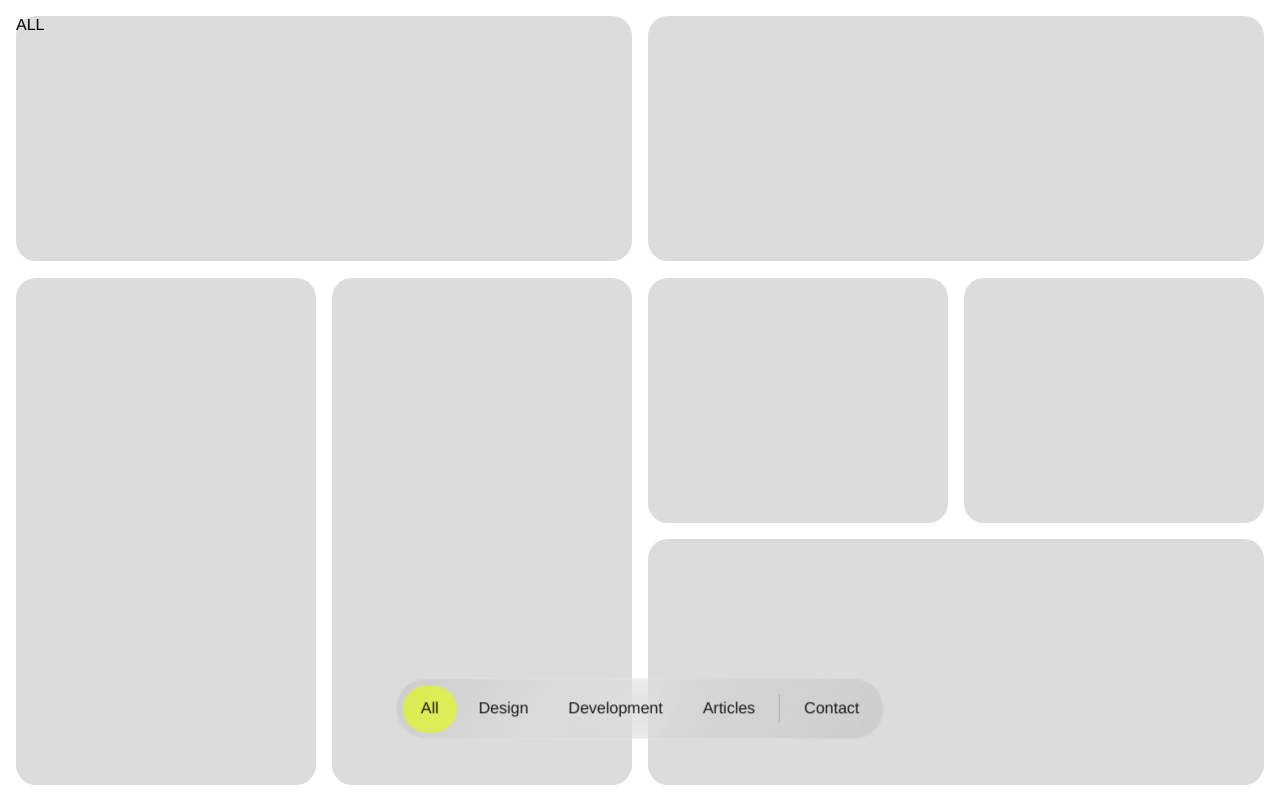
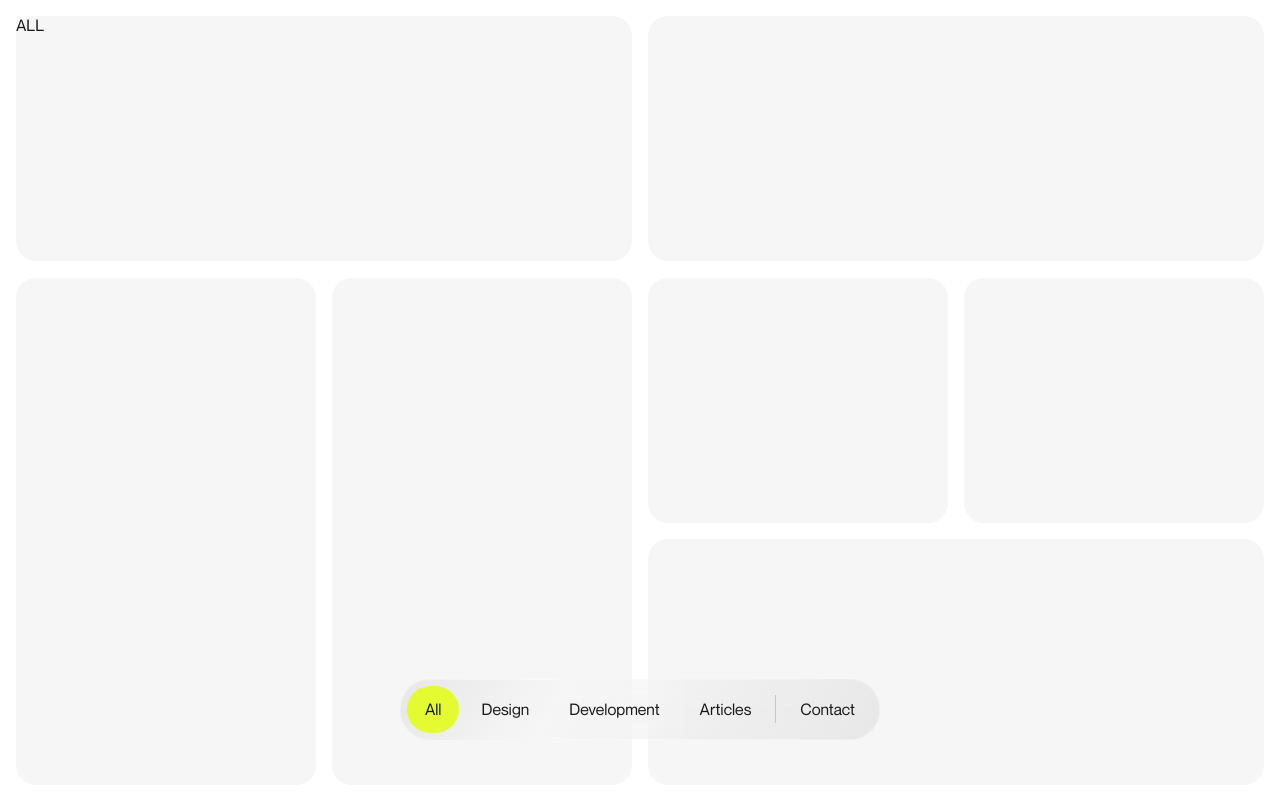
Before and after one commit to damian-dp/T1A2-Portfolio, a plain HTML site: page index.html in a window 1280 px wide. Drawn offline with nearby package versions, Linux system fonts and the light colour scheme; a web font is replaced by a local one.

Commit message:
added nav animations and colour variables

```diff
--- a/assets/css/fonts.css
+++ b/assets/css/fonts.css
@@ -1,20 +1,20 @@
 @font-face {
     font-family: "Neue Montreal";
-    src: url(/fonts/NeueMontreal-Regular.otf) format('opentype');
+    src: url(/assets/fonts/NeueMontreal-Regular.otf) format('opentype');
     font-weight: 400;
     font-style: normal;
 }
 
 @font-face {
     font-family: "Neue Montreal";
-    src: url(/fonts/NeueMontreal-Medium.otf) format('opentype');
+    src: url(/assets/fonts/NeueMontreal-Medium.otf) format('opentype');
     font-weight: 500;
     font-size: normal;
 }
 
 @font-face {
     font-family: "Mondwest";
-    src: url(/fonts/Mondwest-Regular.otf) format('opentype');
-    font-weight: 500;
+    src: url(/assets/fonts/Mondwest-Regular.otf) format('opentype');
+    font-weight: 400;
     font-size: normal;
 }
--- a/assets/css/nav.css
+++ b/assets/css/nav.css
@@ -1,83 +1,70 @@
+@import "/assets/css/normalize.css";
+
+
+
+.navWrapper {
+    display: flex;
+    align-items: center;
+    position: fixed;
+    z-index: 1;
+    animation-name: moveUp;
+    animation-duration: .4s;
+    animation-timing-function: ease;
+    animation-delay: .8s;
+    animation-fill-mode: both;
+
+}
+
+@keyframes moveUp {
+    from {bottom: -62px}
+    to {bottom: 60px}
+}
+
+
 nav {
     display: flex;
     align-items: center;
     width: fit-content;
     padding: 6px;
     gap: 4px;
-    flex-shrink: 0;
     border-radius: 30px;
     border: 1px solid rgba(255, 255, 255, 0.2);
     background: linear-gradient(123deg, rgba(79, 79, 79, 0.08) 1.74%, rgba(79, 79, 79, 0.08) 1.75%, rgba(255, 255, 255, 0.08) 33.05%, rgba(79, 79, 79, 0.08) 97.16%);
-    background-color: #16161603;
     -webkit-backdrop-filter: blur(24.999996185302734px);
     backdrop-filter: blur(24.999996185302734px);
-    position: fixed;
-    bottom: 30px;
-    left: 50%;
-    right: 50%;
-    transform: translate(-50%, -50%);
-    z-index: 1;
 }
 
 
 .navlink {
-    padding: 14px 18px 15px 18px;
-    border-radius: 90px;
-    color: #ffffff;
-    transition: .2s;
-    cursor: pointer;
-    background: rgba(225, 254, 2, 0);
-
-}
-
-.navlink:hover {
-    padding: 14px 18px 15px 18px;
-    background: rgba(255, 255, 255, 0.2);
-    border-radius: 90px;
-    color: #ffffff;
-}
-
-.current {
     -webkit-transition: all .25s ease;
     -moz-transition: all .25s ease;
     -o-transition: all .25s ease;
     -ms-transition: all .25s ease;
     transition: all .25s ease;
-    background: rgba(225, 254, 2, 0.6);
+    padding: 14px 18px 15px 18px;
+    border-radius: 90px;
+    outline: .8px solid var(--whiteOpacity);
 }
 
+.navlink:hover {
+    background: var(--BW-10);
+    outline: .8px solid var(--BW-00);
+}
 
+.current {
+    background: var(--yellowFade);
+    outline: .8px solid var(--whiteOpacity);
+}
+
+.current:hover {
+    background: var(--yellowFade);
+    outline: .8px solid var(--whiteOpacity);
+}
 
 .separator {
     width: 1px;
     height: 28px;
-    background-color: white;
-    opacity: .15;
+    background-color: var(--BW-30);
     margin: 0px 2px 0px 2px;
 
 }
-
-
-.light {
-    color: #181818;
-    font-weight: 400;
-}
-
-.light:hover {
-    color: #181818;
-    font-weight: 400;
-    background: rgba(255, 255, 255, 0.424);
-
-}
-
-.lightSep {
-    background-color: #181818;
-    opacity: .2;
-}
-
-.current:hover {
-    padding: 14px 18px 15px 18px;
-    background: rgba(225, 254, 2, 0.8);
-    border-radius: 90px;
-    color: #252525;
-}
--- a/assets/css/style.css
+++ b/assets/css/style.css
@@ -3,12 +3,22 @@
 @import "/assets/css/normalize.css";
 
 
+
+body {
+    color: var(--BW-95);
+    font-family: "Neue Montreal", Helvetica, sans-serif;
+    font-size: 12pt;
+    font-weight: 400;
+    justify-content: center;
+    display: flex;
+}
+
+
 .bento-wrapper {
     padding: 16px 16px 0px 16px;
     height: auto;
+    width: 100dvw;
     transition: all 0.25s linear;
-    /* background-color: aqua; */
-
 }
 
 .bento-all {
@@ -104,7 +114,7 @@
 
 .tile {
     display: flex;
-    background-color: rgb(220, 220, 220);
+    background-color: var(--BW-10);
     border-radius: 20px;
     transform: scale(.95);
     opacity: 0;
@@ -130,3 +140,7 @@
     opacity: 1;
     transform: scale(1);
 }
+
+.move-up {
+    transform: translateY(200px)
+}
--- a/index.html
+++ b/index.html
@@ -11,14 +11,16 @@
 </head>
 <body>
     <div id="top"></div>
-    <nav>
-        <a id="all-tab" class="navlink current light" href="#top">All</a>
-        <a id="design-tab" class="navlink light" href="#top">Design</a>
-        <a id="dev-tab" class="navlink light" href="#top">Development</a>
-        <a id="articles-tab" class="navlink light" href="#top">Articles</a>
-        <div class="separator lightSep"></div>
-        <a class="navlink light" href="">Contact</a>
-    </nav>
+    <div class="navWrapper">
+        <nav>
+            <a id="all-tab" class="navlink current" href="#top">All</a>
+            <a id="design-tab" class="navlink" href="#top">Design</a>
+            <a id="dev-tab" class="navlink" href="#top">Development</a>
+            <a id="articles-tab" class="navlink" href="#top">Articles</a>
+            <div class="separator"></div>
+            <a class="navlink" href="">Contact</a>
+        </nav>
+    </div>
 
     <div class="bento-wrapper">
         <div class="bento-all">
```
Also changed, not shown: assets/css/normalize.css, assets/img/logo.svg (added).
